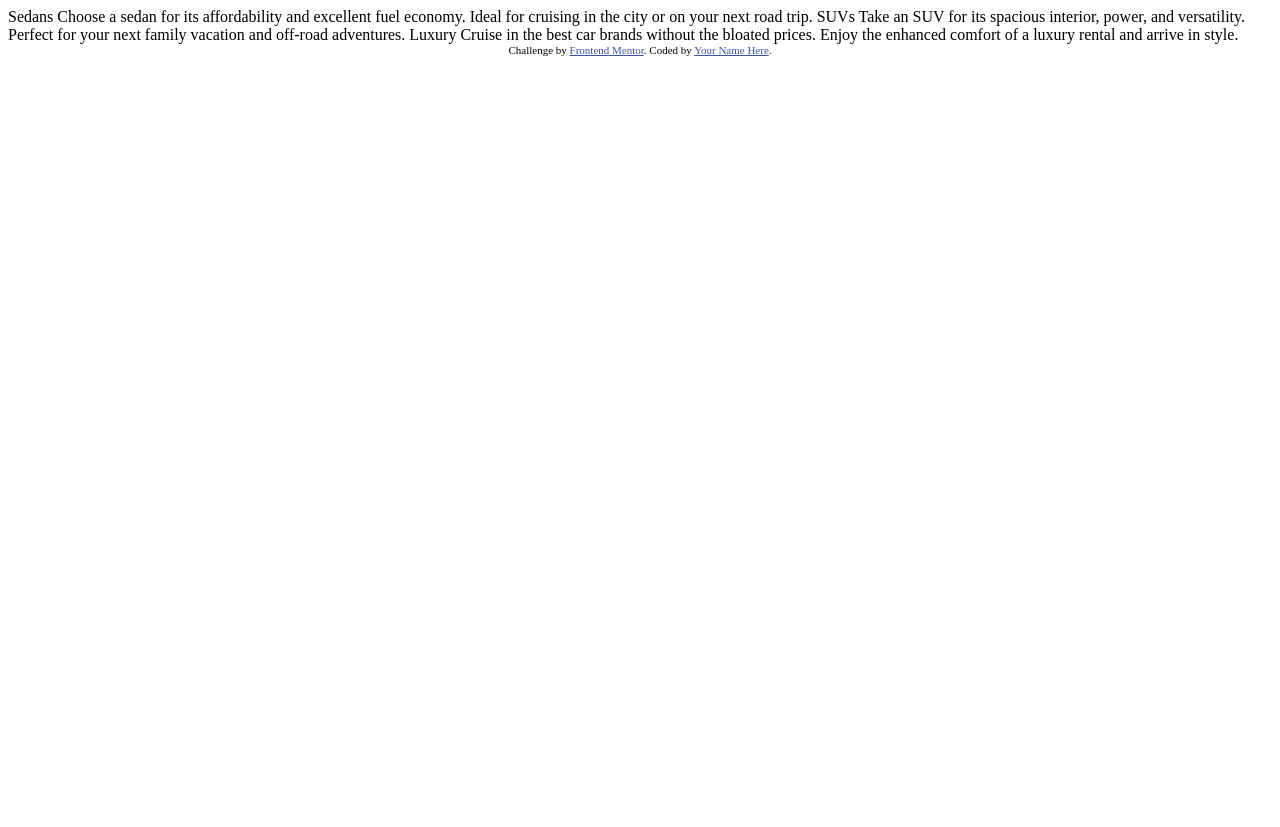
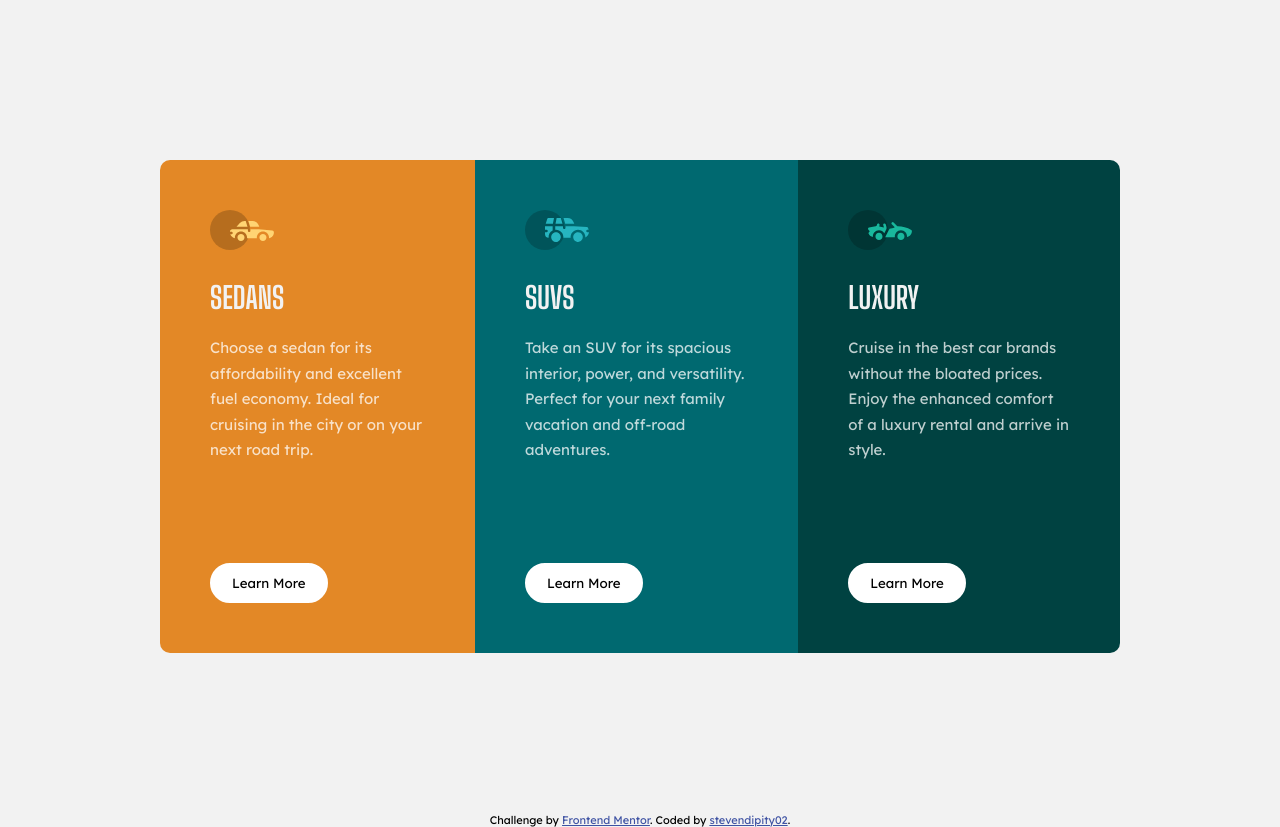
Before and after one commit to stevenbanilbo/3-column-preview-card-component-main, a plain HTML site: page index.html in a window 1280 px wide. Before the commit the page ends 800 px from the top, so only its background shows below. Drawn offline with Linux system fonts and the light colour scheme.

Commit message:
3 column preview card finished
My first project from frontendmentor.io

```diff
--- a/index.html
+++ b/index.html
@@ -5,32 +5,49 @@
   <meta name="viewport" content="width=device-width, initial-scale=1.0"> <!-- displays site properly based on user's device -->
 
   <link rel="icon" type="image/png" sizes="32x32" href="./images/favicon-32x32.png">
-
+  <link rel="preconnect" href="https://fonts.googleapis.com">
+  <link rel="preconnect" href="https://fonts.gstatic.com" crossorigin>
+  <link href="https://fonts.googleapis.com/css2?family=Big+Shoulders+Display:wght@700&family=Lexend+Deca&display=swap" rel="stylesheet">
+  <link rel="stylesheet" href="style.css">
   <title>Frontend Mentor | 3-column preview card component</title>
 
-  <!-- Feel free to remove these styles or customise in your own stylesheet 👍 -->
-  <style>
-    .attribution { font-size: 11px; text-align: center; }
-    .attribution a { color: hsl(228, 45%, 44%); }
-  </style>
+
+
 </head>
 <body>
 
-  Sedans
-  Choose a sedan for its affordability and excellent fuel economy. Ideal for cruising in the city
-  or on your next road trip.
 
-  SUVs
-  Take an SUV for its spacious interior, power, and versatility. Perfect for your next family vacation
-  and off-road adventures.
+<div class="container">
 
-  Luxury
-  Cruise in the best car brands without the bloated prices. Enjoy the enhanced comfort of a luxury
-  rental and arrive in style.
+
+  <div class="box sedan">
+   <img src="images/icon-sedans.svg">
+     <h2>Sedans</h2>
+        <p>Choose a sedan for its affordability and excellent fuel economy. Ideal for cruising in the city
+        or on your next road trip.</p>
+  <button class="btn">Learn More</button>
+  </div>
+
+  <div class="box suvs">
+    <img src="images/icon-suvs.svg">
+     <h2>SUVs</h2>
+        <p>Take an SUV for its spacious interior, power, and versatility. Perfect for your next family vacation
+        and off-road adventures.</p>
+  <button class="btn">Learn More</button>
+  </div>
+
+  <div class="box luxury">
+    <img src="images/icon-luxury.svg">
+      <h2>Luxury</h2>
+        <p>Cruise in the best car brands without the bloated prices. Enjoy the enhanced comfort of a luxury
+        rental and arrive in style.</p>
+  <button class="btn">Learn More</button>
+  </div>
+</div>
 
   <div class="attribution">
     Challenge by <a href="https://www.frontendmentor.io?ref=challenge" target="_blank">Frontend Mentor</a>.
-    Coded by <a href="#">Your Name Here</a>.
+    Coded by <a href="#">stevendipity02</a>.
   </div>
 </body>
 </html>
--- /dev/null
+++ b/style.css
@@ -0,0 +1,132 @@
+
+*{
+
+    margin: 0;
+    padding: 0;
+    box-sizing: border-box;
+
+}
+
+
+body{
+    font-family: "Lexend Deca", sans-serif;
+    background: hsl(0, 0%, 95%);
+}
+
+.container
+{
+
+    display: flex;
+    flex-direction:row;
+    justify-content:center;
+    align-content: center;
+    padding: 20vh;
+
+
+}
+
+.box{
+    padding: 50px;
+}
+.box img{
+    margin-bottom: 25px;
+}
+.box h2{
+    margin-bottom: 20px;
+}
+.box p{
+    margin-bottom: 100px;
+}
+
+.sedan{
+background-color: hsl(31, 77%, 52%);
+border-radius: 10px 0px 0 10px;
+}
+
+.suvs{
+background-color: hsl(184, 100%, 22%);
+}
+
+.luxury{
+background-color: hsl(179, 100%, 13%);
+border-radius: 0 10px 10px 0;
+
+}
+
+h2{
+
+    font-family:"Big Shoulders Display", sans-serif;
+    font-size: 30px;
+    color: hsl(0, 0%, 95%);
+    text-transform: uppercase;
+}
+
+
+p{
+    font-family:"Lexend Deca", sans-serif;
+    color: hsla(0, 0%, 100%, 0.75);
+    font-size: 15px;
+    line-height: 1.7;
+
+}
+
+.btn{
+    background-color: white;
+    border: 2px solid white;
+    border-radius: 30px;
+    padding: 10px 20px;
+    font-family:"Lexend Deca", sans-serif;
+    cursor: pointer;
+    transition: all 0.2s ease-in-out;
+
+}
+
+.btn:hover{
+
+background-color: transparent;
+color: white;
+
+}
+
+
+
+/* Mobile */
+@media(max-width: 375px)
+{
+
+.container{
+    display: flex;
+    flex-direction: column;
+    padding: 5vh;
+    margin-top: 10vh;
+}
+
+.box p{
+
+    margin-bottom: 30px;
+
+}
+
+.sedan{
+    border-radius: 10px 10px 0 0;
+    }
+
+
+.luxury{
+    border-radius: 0 0px 10px 10px;
+    }
+
+}
+
+
+
+
+/* Label */
+
+.attribution {
+    font-size: 11px; text-align: center;
+    }
+
+.attribution a {
+    color: hsl(228, 45%, 44%);
+    }
```
